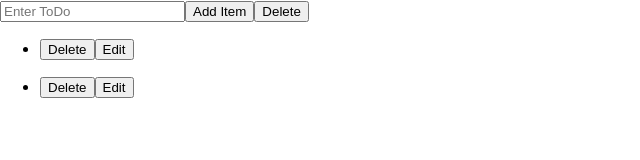
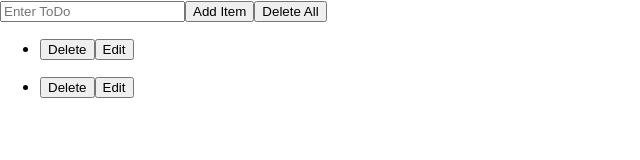
Before and after one commit to abdulhaseeb036/ToDo-App-With-ReactJS, a React (Create React App) app: page / in a window 1280 px wide. Shown: the top 160 px of the page, without its empty margins (0-640 px from the left). Built offline with nearby package versions, Linux system fonts and the light colour scheme.

Commit message:
complete Basic functionality

```diff
--- a/src/App.js
+++ b/src/App.js
@@ -48,10 +48,12 @@ class App extends React.Component {
   //  });
  }
 
+
+// Delete ALL
  deleteAll = () => {
    this.state.todos.map((v,i) => {
-       v = "";
-     });
+        this.state.todos.splice(v);
+   })
    this.setState({
      todos: this.state.todos
    })
@@ -87,19 +89,18 @@ class App extends React.Component {
         <input onChange={(e)=> this.setState ({value: e.target.value})} value={value} placeholder="Enter ToDo" type="text"/>
         <button onClick={this.add_todo} className="additembn" >Add Item</button>
 
-          <button onClick={this.deleteAll} className="deleteallbn">Delete</button>
+          <button onClick={this.deleteAll} className="deleteallbn">Delete All</button>
 
 
           {todos.map((v,i) => {
-              return (
-              <ul>
+              return <ul id="ul">
                  <li key={i}>
             {v.edit? <input type="text" onChange={(e) => this.handlechange(e,i)} /> : v.title}
             <button className="dlbut" onClick={() => this.deleteitem(i)}>Delete</button>
           {v.edit? <button className="update" onClick={() =>this.Updateuccess(i)}>Update</button> : <button className="editbut" onClick={() => this.edititem(i, v.title)}>Edit</button>}
           </li>
         </ul>
-              )
+
           })}
 
 
```
